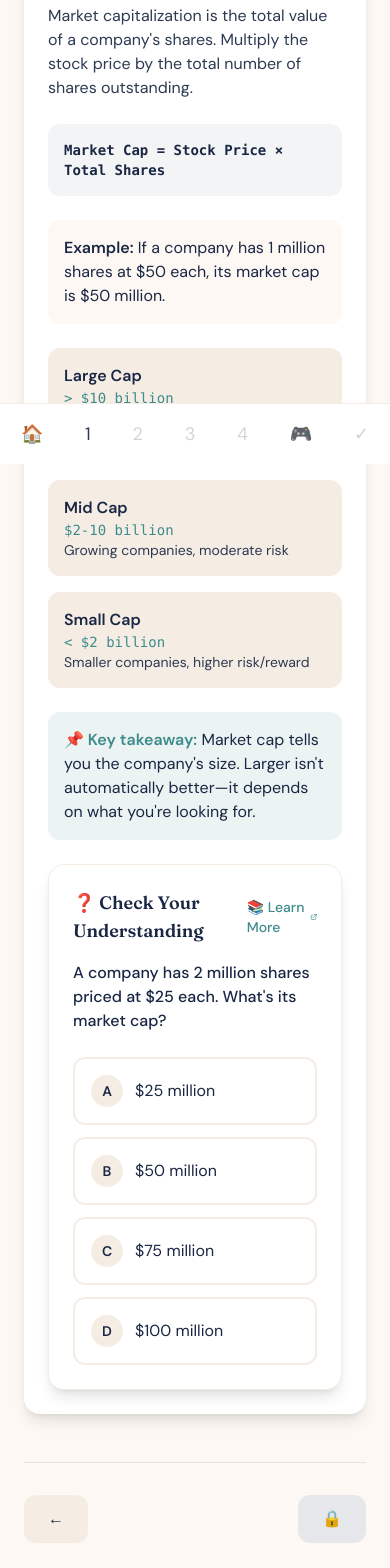
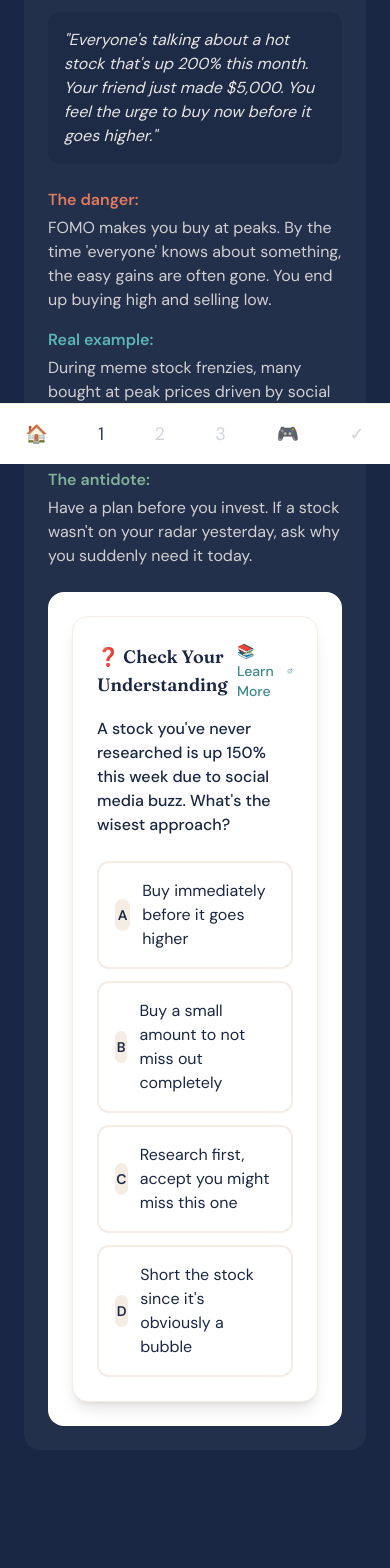
Before and after one commit to CallumJ25/Hackbeanpot-Project-Prometheus, a React (Vite) app: page /module/2 in a window 390 px wide. Shown: the part 380-1948 px from the top of the page. Built offline with nearby package versions, Linux system fonts and the light colour scheme.

Commit message:
Edit Modules

```diff
--- a/src/educationalData.js
+++ b/src/educationalData.js
@@ -1,79 +1,3 @@
-// ==================== CHART LESSONS (no candlesticks) ====================
-export const chartLessons = [
-  {
-    name: "Volume",
-    emoji: "📊",
-    title: "Understanding Volume",
-    description: "Volume shows how many shares were traded. It helps confirm the strength of price movements.",
-    learnMoreUrl: "https://www.investopedia.com/terms/v/volume.asp",
-    points: [
-      { term: "High volume + price move", description: "Strong conviction—move is more likely to continue" },
-      { term: "Low volume + price move", description: "Weak conviction—move might reverse" },
-      { term: "Volume spikes", description: "Something significant happened (news, earnings, etc.)" }
-    ],
-    insight: "Think of volume as the 'confidence' behind a price move. A breakout on high volume is more meaningful than one on low volume.",
-    quiz: {
-      question: "A stock breaks above its all-time high on volume 5x higher than average. What does this suggest?",
-      options: [
-        "The breakout will definitely continue",
-        "Strong conviction—breakout more likely to hold",
-        "The stock is being manipulated",
-        "Volume doesn't matter for breakouts"
-      ],
-      correct: 1,
-      explanation: "High volume on a breakout suggests strong buyer conviction. Not a guarantee, but a positive sign."
-    }
-  },
-  {
-    name: "Trends",
-    emoji: "📈",
-    title: "Identifying Trends",
-    description: "Trends show the general direction. 'The trend is your friend'—it's generally easier to profit going with the trend than against it.",
-    learnMoreUrl: "https://www.investopedia.com/terms/t/trend.asp",
-    points: [
-      { term: "Uptrend", description: "Higher highs AND higher lows over time" },
-      { term: "Downtrend", description: "Lower highs AND lower lows over time" },
-      { term: "Sideways/Range", description: "Price bouncing between levels, no clear direction" }
-    ],
-    insight: "Trying to catch falling knives (buying during downtrends) or shorting rockets (betting against uptrends) is risky. Waiting for trend changes is often smarter.",
-    quiz: {
-      question: "A stock makes a new high of $50, pulls back to $45, then makes a new high of $55, pulls back to $48. What's the trend?",
-      options: [
-        "Downtrend—it keeps falling from highs",
-        "Uptrend—higher highs ($50→$55) and higher lows ($45→$48)",
-        "Sideways—it's just bouncing around",
-        "Can't determine from this information"
-      ],
-      correct: 1,
-      explanation: "Higher highs (50→55) AND higher lows (45→48) = uptrend. Both conditions must be met."
-    }
-  },
-  {
-    name: "Support & Resistance",
-    emoji: "🧱",
-    title: "Support & Resistance Levels",
-    description: "These are price levels where buying or selling pressure tends to emerge, causing price to bounce or stall.",
-    learnMoreUrl: "https://www.investopedia.com/trading/support-and-resistance-basics/",
-    points: [
-      { term: "Support", description: "A floor where buyers step in, preventing further drops" },
-      { term: "Resistance", description: "A ceiling where sellers emerge, preventing further rises" },
-      { term: "Role reversal", description: "Broken resistance becomes support, broken support becomes resistance" }
-    ],
-    insight: "These levels aren't magic—they're zones where many traders placed orders. The more times a level holds, the more significant it becomes.",
-    quiz: {
-      question: "A stock has bounced off $40 three times over six months. It's now at $42. What is $40?",
-      options: [
-        "Resistance—it can't break above",
-        "Support—buyers defend this level",
-        "Neither—three times isn't significant",
-        "A price target"
-      ],
-      correct: 1,
-      explanation: "$40 is support—a level where buyers consistently step in. The more touches without breaking, the stronger the support."
-    }
-  }
-];
-
 // ==================== FINANCIAL METRICS ====================
 export const metrics = [
   {
@@ -193,33 +117,6 @@ export const metrics = [
       ],
       correct: 1,
       explanation: "Dividend history matters more than current yield. Stock A's 25-year track record suggests reliability."
-    }
-  },
-  {
-    name: "Debt-to-Equity",
-    subtitle: "How Much Does This Company Owe?",
-    emoji: "📊",
-    description: "This ratio compares what a company owes (debt) to what it owns (equity). It shows financial health and risk level.",
-    learnMoreUrl: "https://www.investopedia.com/terms/d/debtequityratio.asp",
-    formula: "D/E = Total Debt ÷ Shareholders' Equity",
-    example: "D/E of 0.5 means for every $1 of equity, there's $0.50 of debt. D/E of 2 means $2 of debt for every $1 of equity.",
-    insight: "Some debt is normal and can fuel growth. But too much debt means higher risk, especially during economic downturns when revenue drops but debt payments don't.",
-    categories: [
-      { name: "Low D/E", range: "< 0.5", description: "Conservative, stable" },
-      { name: "Moderate D/E", range: "0.5-1.5", description: "Balanced leverage" },
-      { name: "High D/E", range: "> 1.5", description: "Aggressive, higher risk" }
-    ],
-    keyTakeaway: "Compare D/E within the same industry. Capital-intensive industries (utilities, real estate) naturally have higher D/E.",
-    quiz: {
-      question: "Two retail companies: Company A has D/E of 0.3, Company B has D/E of 2.5. A recession hits. Which is likely more vulnerable?",
-      options: [
-        "Company A",
-        "Company B",
-        "They're equally vulnerable",
-        "Can't determine from D/E alone"
-      ],
-      correct: 1,
-      explanation: "Company B's high debt makes it more vulnerable during downturns—debt payments continue even if sales drop."
     }
   }
 ];
--- a/src/pages/Module1.jsx
+++ b/src/pages/Module1.jsx
@@ -1,40 +1,40 @@
 import { FadeInSection, Quiz } from '../components';
-import { chartLessons } from '../educationalData';
+import { metrics } from '../educationalData';
 import { PageNavigation } from '../PageLayout';
 
 function Module1({ onQuizComplete, soundEnabled, quizScores }) {
   const getAnsweredCount = () => {
     let count = 0;
-    for (let i = 0; i < chartLessons.length; i++) {
-      if (quizScores[`chart-${i}`] !== undefined) count++;
+    for (let i = 0; i < metrics.length; i++) {
+      if (quizScores[`metric-${i}`] !== undefined) count++;
       else break;
     }
     return count;
   };
 
   const answeredCount = getAnsweredCount();
-  const allAnswered = answeredCount >= chartLessons.length;
+  const allAnswered = answeredCount >= metrics.length;
 
   return (
-    <div className="min-h-screen bg-cream-dark pt-20 pb-32 md:pb-12">
+    <div className="min-h-screen bg-cream pt-20 pb-32 md:pb-12">
       <div className="container mx-auto px-6">
         <FadeInSection>
           <div className="text-center mb-16">
-            <span className="inline-block bg-teal/10 text-teal px-4 py-1 rounded-full text-sm font-semibold mb-4">
+            <span className="inline-block bg-amber/10 text-amber px-4 py-1 rounded-full text-sm font-semibold mb-4">
               Module 1
             </span>
             <h1 className="font-display text-3xl md:text-5xl font-bold text-navy mb-4">
-              Reading Stock Charts
+              Key Metrics
             </h1>
             <p className="text-xl text-navy-light max-w-2xl mx-auto">
-              Charts tell a story. Learn to read it.
+              Numbers that actually matter when evaluating a stock.
             </p>
           </div>
         </FadeInSection>
 
         <div className="max-w-4xl mx-auto space-y-12">
-          {chartLessons.map((lesson, index) => {
-            const quizId = `chart-${index}`;
+          {metrics.map((metric, index) => {
+            const quizId = `metric-${index}`;
             const isAnswered = quizScores[quizId] !== undefined;
             const isVisible = index <= answeredCount;
             const wasCorrect = quizScores[quizId] === true;
@@ -44,38 +44,53 @@ function Module1({ onQuizComplete, soundEnabled, quizScores }) {
             return (
               <FadeInSection key={index} delay={0.1}>
                 <div className="bg-white rounded-2xl p-6 md:p-10 shadow-lg">
-                  <div className="flex items-center gap-3 mb-4">
-                    <span className="text-3xl">{lesson.emoji}</span>
-                    <h3 className="font-display text-2xl font-bold text-navy">{lesson.title}</h3>
+                  <div className="flex items-center gap-3 mb-2">
+                    <span className="text-3xl">{metric.emoji}</span>
+                    <div>
+                      <h3 className="font-display text-2xl font-bold text-navy">{metric.name}</h3>
+                      <p className="text-navy-light">{metric.subtitle}</p>
+                    </div>
                   </div>
 
-                  <p className="text-navy-light mb-6">{lesson.description}</p>
+                  <p className="text-navy-light mb-6">{metric.description}</p>
 
-                  <div className="space-y-3 mb-6">
-                    {lesson.points.map((point, i) => (
-                      <div key={i} className="flex gap-3">
-                        <span className="text-teal font-bold">•</span>
-                        <div>
-                          <span className="font-semibold text-navy">{point.term}:</span>
-                          <span className="text-navy-light ml-1">{point.description}</span>
-                        </div>
-                      </div>
-                    ))}
+                  <div className="bg-navy/5 rounded-xl p-4 mb-6 font-mono text-sm">
+                    <span className="text-navy font-semibold">{metric.formula}</span>
                   </div>
 
-                  {lesson.insight && (
-                    <div className="bg-amber/10 rounded-xl p-4 mb-6">
-                      <p className="text-navy"><span className="font-semibold text-amber">💡 Key insight:</span> {lesson.insight}</p>
+                  <div className="bg-cream rounded-xl p-4 mb-6">
+                    <p className="text-navy"><span className="font-semibold">Example:</span> {metric.example}</p>
+                  </div>
+
+                  {metric.categories && (
+                    <div className="grid md:grid-cols-3 gap-4 mb-6">
+                      {metric.categories.map((cat, i) => (
+                        <div key={i} className="bg-cream-dark rounded-xl p-4">
+                          <p className="font-semibold text-navy">{cat.name}</p>
+                          <p className="text-teal font-mono text-sm">{cat.range}</p>
+                          <p className="text-navy-light text-sm">{cat.description}</p>
+                        </div>
+                      ))}
                     </div>
                   )}
 
+                  {metric.insight && (
+                    <div className="bg-amber/10 rounded-xl p-4 mb-6">
+                      <p className="text-navy"><span className="font-semibold text-amber">💡 Context:</span> {metric.insight}</p>
+                    </div>
+                  )}
+
+                  <div className="bg-teal/10 rounded-xl p-4 mb-6">
+                    <p className="text-navy"><span className="font-semibold text-teal">📌 Key takeaway:</span> {metric.keyTakeaway}</p>
+                  </div>
+
                   <Quiz
-                    quiz={lesson.quiz}
+                    quiz={metric.quiz}
                     onComplete={(correct) => onQuizComplete(quizId, correct)}
                     soundEnabled={soundEnabled}
                     answered={isAnswered}
                     wasCorrect={wasCorrect}
-                    learnMoreUrl={lesson.learnMoreUrl}
+                    learnMoreUrl={metric.learnMoreUrl}
                   />
                 </div>
               </FadeInSection>
@@ -86,7 +101,7 @@ function Module1({ onQuizComplete, soundEnabled, quizScores }) {
             prevPath="/"
             prevLabel="Home"
             nextPath="/module/2"
-            nextLabel="Key Metrics"
+            nextLabel="Psychology"
             nextDisabled={!allAnswered}
           />
         </div>
--- a/src/pages/Module2.jsx
+++ b/src/pages/Module2.jsx
@@ -1,40 +1,40 @@
 import { FadeInSection, Quiz } from '../components';
-import { metrics } from '../educationalData';
+import { psychologyTopics } from '../educationalData';
 import { PageNavigation } from '../PageLayout';
 
 function Module2({ onQuizComplete, soundEnabled, quizScores }) {
   const getAnsweredCount = () => {
     let count = 0;
-    for (let i = 0; i < metrics.length; i++) {
-      if (quizScores[`metric-${i}`] !== undefined) count++;
+    for (let i = 0; i < psychologyTopics.length; i++) {
+      if (quizScores[`psych-${i}`] !== undefined) count++;
       else break;
     }
     return count;
   };
 
   const answeredCount = getAnsweredCount();
-  const allAnswered = answeredCount >= metrics.length;
+  const allAnswered = answeredCount >= psychologyTopics.length;
 
   return (
-    <div className="min-h-screen bg-cream pt-20 pb-32 md:pb-12">
+    <div className="min-h-screen bg-navy text-cream pt-20 pb-32 md:pb-12">
       <div className="container mx-auto px-6">
         <FadeInSection>
           <div className="text-center mb-16">
-            <span className="inline-block bg-amber/10 text-amber px-4 py-1 rounded-full text-sm font-semibold mb-4">
+            <span className="inline-block bg-cream/10 text-cream px-4 py-1 rounded-full text-sm font-semibold mb-4">
               Module 2
             </span>
-            <h1 className="font-display text-3xl md:text-5xl font-bold text-navy mb-4">
-              Key Metrics
+            <h1 className="font-display text-3xl md:text-5xl font-bold mb-4">
+              Investor Psychology
             </h1>
-            <p className="text-xl text-navy-light max-w-2xl mx-auto">
-              Numbers that actually matter when evaluating a stock.
+            <p className="text-xl text-cream/80 max-w-2xl mx-auto">
+              Your brain is wired to make bad investment decisions. Here's why.
             </p>
           </div>
         </FadeInSection>
 
         <div className="max-w-4xl mx-auto space-y-12">
-          {metrics.map((metric, index) => {
-            const quizId = `metric-${index}`;
+          {psychologyTopics.map((topic, index) => {
+            const quizId = `psych-${index}`;
             const isAnswered = quizScores[quizId] !== undefined;
             const isVisible = index <= answeredCount;
             const wasCorrect = quizScores[quizId] === true;
@@ -43,67 +43,58 @@ function Module2({ onQuizComplete, soundEnabled, quizScores }) {
 
             return (
               <FadeInSection key={index} delay={0.1}>
-                <div className="bg-white rounded-2xl p-6 md:p-10 shadow-lg">
-                  <div className="flex items-center gap-3 mb-2">
-                    <span className="text-3xl">{metric.emoji}</span>
+                <div className="bg-navy-light/50 rounded-2xl p-6 md:p-10">
+                  <div className="flex items-center gap-3 mb-4">
+                    <span className="text-4xl">{topic.emoji}</span>
                     <div>
-                      <h3 className="font-display text-2xl font-bold text-navy">{metric.name}</h3>
-                      <p className="text-navy-light">{metric.subtitle}</p>
+                      <h3 className="font-display text-2xl font-bold">{topic.name}</h3>
+                      <p className="text-cream/70">{topic.fullName}</p>
                     </div>
                   </div>
 
-                  <p className="text-navy-light mb-6">{metric.description}</p>
-
-                  <div className="bg-navy/5 rounded-xl p-4 mb-6 font-mono text-sm">
-                    <span className="text-navy font-semibold">{metric.formula}</span>
+                  <div className="bg-navy/50 rounded-xl p-4 mb-6">
+                    <p className="text-cream/90 italic">"{topic.scenario}"</p>
                   </div>
 
-                  <div className="bg-cream rounded-xl p-4 mb-6">
-                    <p className="text-navy"><span className="font-semibold">Example:</span> {metric.example}</p>
+                  <div className="space-y-4 mb-6">
+                    <div>
+                      <span className="text-coral font-semibold">The danger:</span>
+                      <p className="text-cream/80 mt-1">{topic.danger}</p>
+                    </div>
+                    <div>
+                      <span className="text-teal-light font-semibold">Real example:</span>
+                      <p className="text-cream/80 mt-1">{topic.realExample}</p>
+                    </div>
+                    <div>
+                      <span className="text-sage font-semibold">The antidote:</span>
+                      <p className="text-cream/80 mt-1">{topic.antidote}</p>
+                    </div>
                   </div>
 
-                  {metric.categories && (
-                    <div className="grid md:grid-cols-3 gap-4 mb-6">
-                      {metric.categories.map((cat, i) => (
-                        <div key={i} className="bg-cream-dark rounded-xl p-4">
-                          <p className="font-semibold text-navy">{cat.name}</p>
-                          <p className="text-teal font-mono text-sm">{cat.range}</p>
-                          <p className="text-navy-light text-sm">{cat.description}</p>
-                        </div>
-                      ))}
-                    </div>
-                  )}
-
-                  {metric.insight && (
-                    <div className="bg-amber/10 rounded-xl p-4 mb-6">
-                      <p className="text-navy"><span className="font-semibold text-amber">💡 Context:</span> {metric.insight}</p>
-                    </div>
-                  )}
-
-                  <div className="bg-teal/10 rounded-xl p-4 mb-6">
-                    <p className="text-navy"><span className="font-semibold text-teal">📌 Key takeaway:</span> {metric.keyTakeaway}</p>
-                  </div>
-
+                  <div className="bg-white rounded-2xl p-6 md:p-8">
                     <Quiz
-                    quiz={metric.quiz}
+                      quiz={topic.quiz}
                       onComplete={(correct) => onQuizComplete(quizId, correct)}
                       soundEnabled={soundEnabled}
                       answered={isAnswered}
                       wasCorrect={wasCorrect}
-                    learnMoreUrl={metric.learnMoreUrl}
+                      learnMoreUrl={topic.learnMoreUrl}
                     />
+                  </div>
                 </div>
               </FadeInSection>
             );
           })}
 
+          <div className="pt-8">
             <PageNavigation
               prevPath="/module/1"
-            prevLabel="Chart Reading"
+              prevLabel="Key Metrics"
               nextPath="/module/3"
-            nextLabel="Psychology"
+              nextLabel="Common Mistakes"
               nextDisabled={!allAnswered}
             />
+          </div>
         </div>
       </div>
     </div>
--- a/src/pages/Module3.jsx
+++ b/src/pages/Module3.jsx
@@ -1,40 +1,40 @@
 import { FadeInSection, Quiz } from '../components';
-import { psychologyTopics } from '../educationalData';
+import { beginnerMistakes } from '../educationalData';
 import { PageNavigation } from '../PageLayout';
 
 function Module3({ onQuizComplete, soundEnabled, quizScores }) {
   const getAnsweredCount = () => {
     let count = 0;
-    for (let i = 0; i < psychologyTopics.length; i++) {
-      if (quizScores[`psych-${i}`] !== undefined) count++;
+    for (let i = 0; i < beginnerMistakes.length; i++) {
+      if (quizScores[`mistake-${i}`] !== undefined) count++;
       else break;
     }
     return count;
   };
 
   const answeredCount = getAnsweredCount();
-  const allAnswered = answeredCount >= psychologyTopics.length;
+  const allAnswered = answeredCount >= beginnerMistakes.length;
 
   return (
-    <div className="min-h-screen bg-navy text-cream pt-20 pb-32 md:pb-12">
+    <div className="min-h-screen bg-cream pt-20 pb-32 md:pb-12">
       <div className="container mx-auto px-6">
         <FadeInSection>
           <div className="text-center mb-16">
-            <span className="inline-block bg-cream/10 text-cream px-4 py-1 rounded-full text-sm font-semibold mb-4">
+            <span className="inline-block bg-coral/10 text-coral px-4 py-1 rounded-full text-sm font-semibold mb-4">
               Module 3
             </span>
-            <h1 className="font-display text-3xl md:text-5xl font-bold mb-4">
-              Investor Psychology
+            <h1 className="font-display text-3xl md:text-5xl font-bold text-navy mb-4">
+              Common Beginner Mistakes
             </h1>
-            <p className="text-xl text-cream/80 max-w-2xl mx-auto">
-              Your brain is wired to make bad investment decisions. Here's why.
+            <p className="text-xl text-navy-light max-w-2xl mx-auto">
+              Learn from others' expensive lessons.
             </p>
           </div>
         </FadeInSection>
 
         <div className="max-w-4xl mx-auto space-y-12">
-          {psychologyTopics.map((topic, index) => {
-            const quizId = `psych-${index}`;
+          {beginnerMistakes.map((mistake, index) => {
+            const quizId = `mistake-${index}`;
             const isAnswered = quizScores[quizId] !== undefined;
             const isVisible = index <= answeredCount;
             const wasCorrect = quizScores[quizId] === true;
@@ -43,58 +43,62 @@ function Module3({ onQuizComplete, soundEnabled, quizScores }) {
 
             return (
               <FadeInSection key={index} delay={0.1}>
-                <div className="bg-navy-light/50 rounded-2xl p-6 md:p-10">
-                  <div className="flex items-center gap-3 mb-4">
-                    <span className="text-4xl">{topic.emoji}</span>
+                <div className="bg-white rounded-2xl p-6 md:p-10 shadow-lg border-l-4 border-coral">
+                  <div className="flex items-center gap-3 mb-2">
+                    <span className="text-3xl">{mistake.emoji}</span>
                     <div>
-                      <h3 className="font-display text-2xl font-bold">{topic.name}</h3>
-                      <p className="text-cream/70">{topic.fullName}</p>
+                      <h3 className="font-display text-2xl font-bold text-navy">{mistake.name}</h3>
+                      <p className="text-navy-light italic">"{mistake.saying}"</p>
                     </div>
                   </div>
 
-                  <div className="bg-navy/50 rounded-xl p-4 mb-6">
-                    <p className="text-cream/90 italic">"{topic.scenario}"</p>
+                  <div className="space-y-4 my-6">
+                    <div className="bg-coral/10 rounded-xl p-4">
+                      <span className="font-semibold text-coral">The mistake:</span>
+                      <p className="text-navy mt-1">{mistake.mistake}</p>
                     </div>
 
-                  <div className="space-y-4 mb-6">
                     <div>
-                      <span className="text-coral font-semibold">The danger:</span>
-                      <p className="text-cream/80 mt-1">{topic.danger}</p>
+                      <span className="font-semibold text-navy">Why it happens:</span>
+                      <p className="text-navy-light mt-1">{mistake.whyItHappens}</p>
                     </div>
+
                     <div>
-                      <span className="text-teal-light font-semibold">Real example:</span>
-                      <p className="text-cream/80 mt-1">{topic.realExample}</p>
+                      <span className="font-semibold text-navy">The consequence:</span>
+                      <p className="text-navy-light mt-1">{mistake.consequence}</p>
                     </div>
-                    <div>
-                      <span className="text-sage font-semibold">The antidote:</span>
-                      <p className="text-cream/80 mt-1">{topic.antidote}</p>
+
+                    <div className="bg-amber/10 rounded-xl p-4">
+                      <span className="font-semibold text-amber">Real example:</span>
+                      <p className="text-navy mt-1">{mistake.realExample}</p>
+                    </div>
+
+                    <div className="bg-sage/10 rounded-xl p-4">
+                      <span className="font-semibold text-sage">The solution:</span>
+                      <p className="text-navy mt-1">{mistake.solution}</p>
                     </div>
                   </div>
 
-                  <div className="bg-white rounded-2xl p-6 md:p-8">
                   <Quiz
-                      quiz={topic.quiz}
+                    quiz={mistake.quiz}
                     onComplete={(correct) => onQuizComplete(quizId, correct)}
                     soundEnabled={soundEnabled}
                     answered={isAnswered}
                     wasCorrect={wasCorrect}
-                      learnMoreUrl={topic.learnMoreUrl}
+                    learnMoreUrl={mistake.learnMoreUrl}
                   />
-                  </div>
                 </div>
               </FadeInSection>
             );
           })}
 
-          <div className="pt-8">
           <PageNavigation
             prevPath="/module/2"
-              prevLabel="Key Metrics"
-              nextPath="/module/4"
-              nextLabel="Common Mistakes"
+            prevLabel="Psychology"
+            nextPath="/simulation"
+            nextLabel="Try the Simulation"
             nextDisabled={!allAnswered}
           />
-          </div>
         </div>
       </div>
     </div>
--- a/src/pages/Simulation.jsx
+++ b/src/pages/Simulation.jsx
@@ -26,7 +26,7 @@ function Simulation() {
 
         <div className="max-w-4xl mx-auto">
           <PageNavigation
-            prevPath="/module/4"
+            prevPath="/module/3"
             prevLabel="Common Mistakes"
             nextPath="/conclusion"
             nextLabel="See Conclusion"
```
Also changed, not shown: src/App.jsx (+2 -10 lines), src/PageLayout.jsx (+7 -8 lines), src/pages/Home.jsx (+32 -30 lines). Lines whose indentation alone changed are shown as unchanged.
